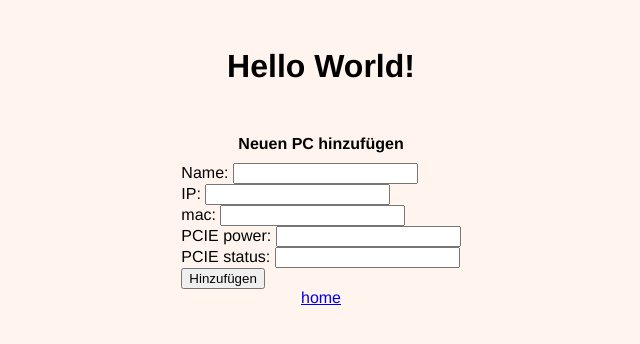
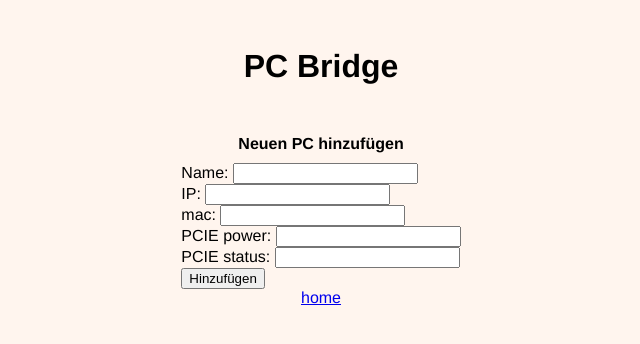
Before and after one commit to it4impuls/pc-bridge, a Django app: page /pcmanager/addpc/ in a window 1280 px wide. Shown: the top 344 px of the page, without its empty margins (319-959 px from the left). Run offline with Django 4.2, Linux system fonts and the light colour scheme.

Commit message:
changed title

```diff
--- a/PC_bridge/templates/PC_bridge/addPC.html
+++ b/PC_bridge/templates/PC_bridge/addPC.html
@@ -5,7 +5,7 @@
 
 <body>
     <div class=wrapper>
-        <h1>Hello World!</h1>
+        <h1>PC Bridge</h1>
         <h4>Neuen PC hinzufügen</h4>
 
         <form action="submit" method="post" class=centerBox>
--- a/PC_bridge/templates/PC_bridge/pcDetails.html
+++ b/PC_bridge/templates/PC_bridge/pcDetails.html
@@ -4,7 +4,7 @@
 <html>
 
 <body>
-    <h1>Hello World!</h1>
+    <h1>PC Bridge</h1>
     <h4>PC Details</h4>
     <div class=wrapper>
         <div class=centerBox>
--- a/PC_bridge/templates/PC_bridge/submit.html
+++ b/PC_bridge/templates/PC_bridge/submit.html
@@ -5,7 +5,7 @@
 
 <body>
     <div class=centerBox>
-        <h1>Hello World!</h1>
+        <h1>PC Bridge</h1>
         <p>Hinzufügen erfolgreich!</p>
 
         <form>
```
